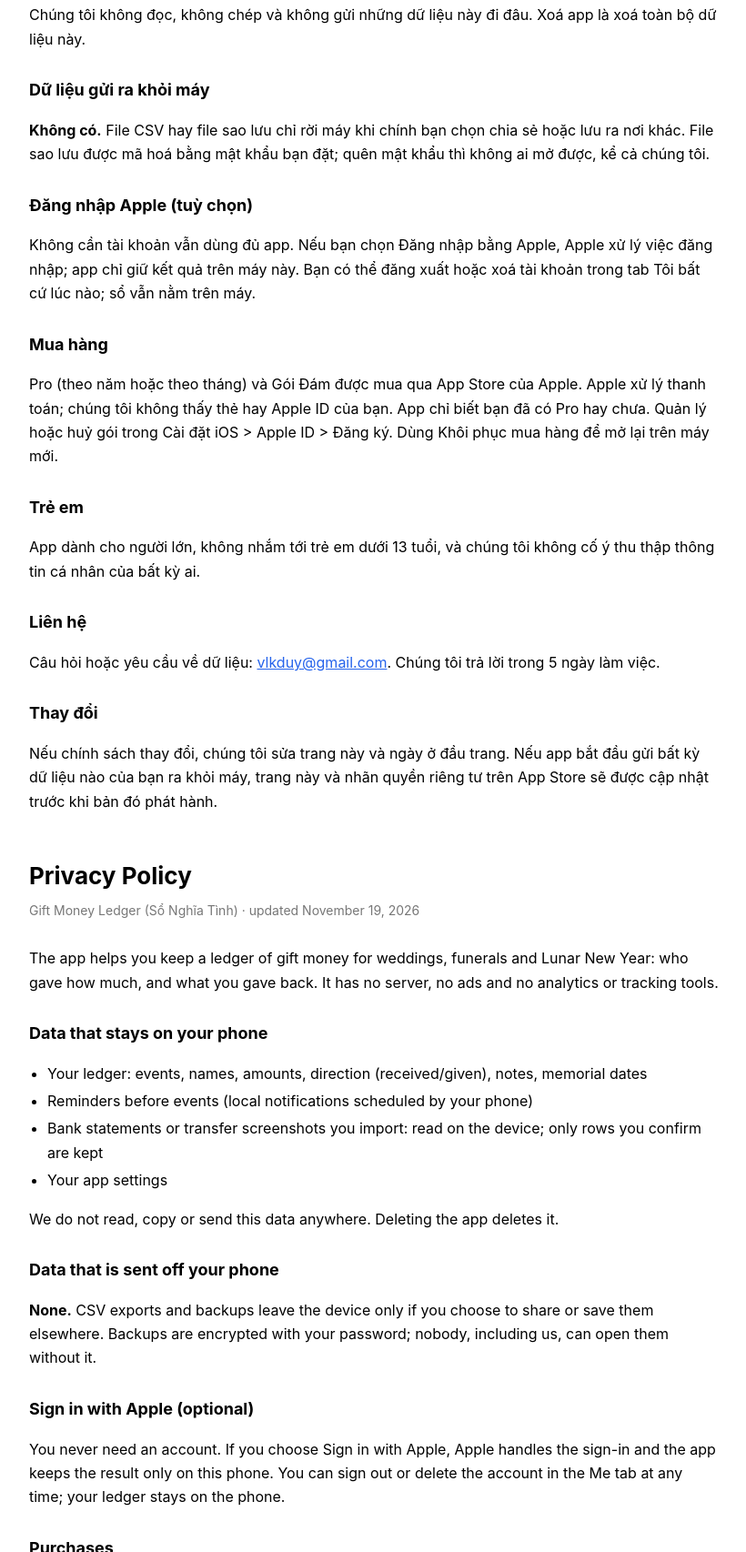
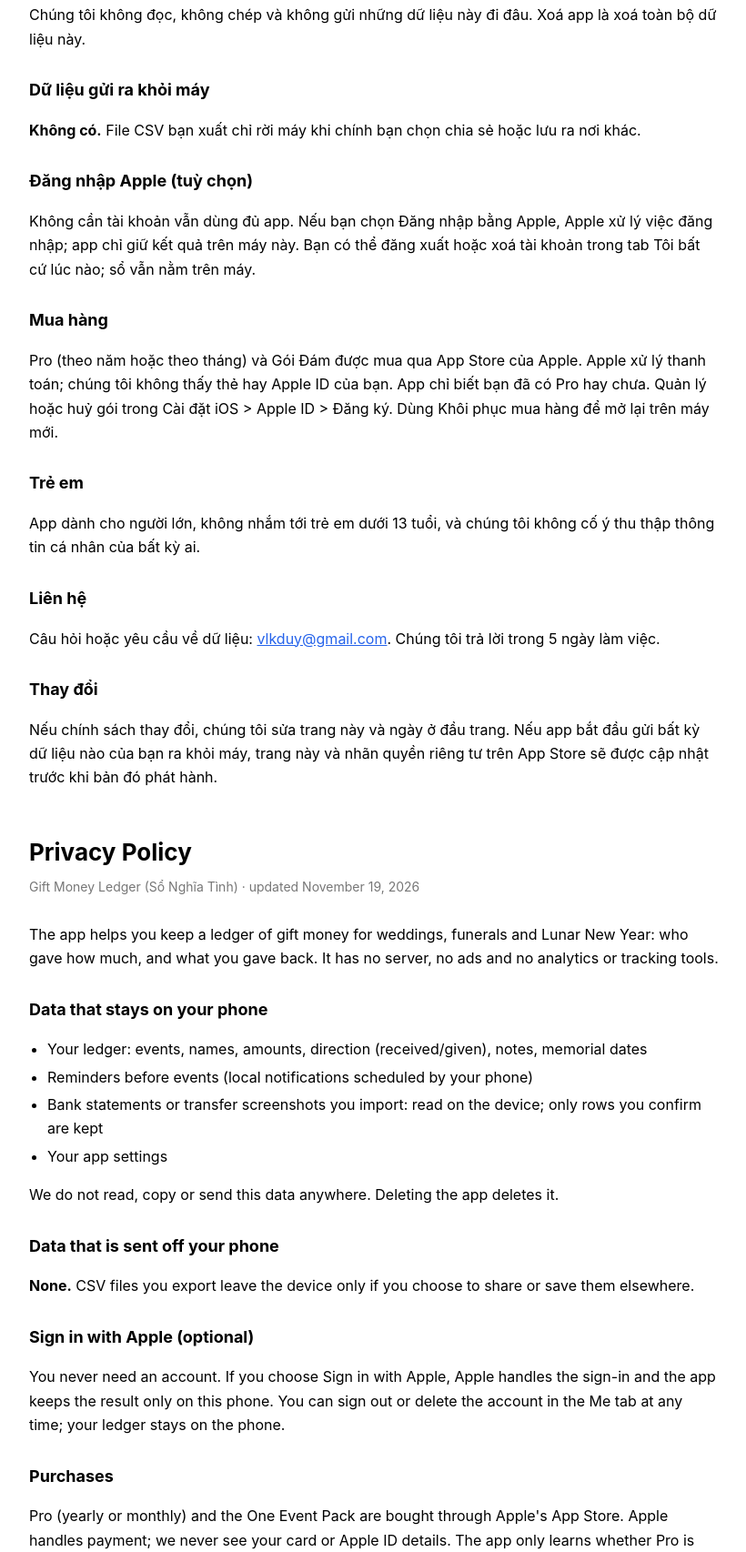
Before and after one commit to NDCLord/app-legal, a plain HTML site: page songhiatinh/privacy.html in a window 1280 px wide. Shown: the part 413-2119 px from the top of the page at 91% size, without its empty margins (228-1048 px from the left). Drawn offline with Linux system fonts and the light colour scheme.

Commit message:
songhiatinh: bo cau sao luu ma hoa (iOS v1 UNSUPPORTED_ON_IOS_V1) - trang phap ly chi noi dung app that

```diff
--- a/songhiatinh/privacy.html
+++ b/songhiatinh/privacy.html
@@ -19,7 +19,7 @@ footer{margin-top:40px;padding-top:16px;border-top:1px solid #8883;color:#777;fo
 <ul><li>Sổ: các đám, tên người, số tiền, chiều nhận/đi, ghi chú, ngày giỗ</li><li>Lịch nhắc trước đám/giỗ (thông báo do chính máy hẹn giờ)</li><li>File sao kê hoặc ảnh chuyển khoản nếu bạn nhập: đọc ngay trên máy, chỉ giữ các dòng bạn xác nhận</li><li>Cài đặt của app</li></ul>
 <p>Chúng tôi không đọc, không chép và không gửi những dữ liệu này đi đâu. Xoá app là xoá toàn bộ dữ liệu này.</p>
 <h2>Dữ liệu gửi ra khỏi máy</h2>
-<p><strong>Không có.</strong> File CSV hay file sao lưu chỉ rời máy khi chính bạn chọn chia sẻ hoặc lưu ra nơi khác. File sao lưu được mã hoá bằng mật khẩu bạn đặt; quên mật khẩu thì không ai mở được, kể cả chúng tôi.</p>
+<p><strong>Không có.</strong> File CSV bạn xuất chỉ rời máy khi chính bạn chọn chia sẻ hoặc lưu ra nơi khác.</p>
 <h2>Đăng nhập Apple (tuỳ chọn)</h2>
 <p>Không cần tài khoản vẫn dùng đủ app. Nếu bạn chọn Đăng nhập bằng Apple, Apple xử lý việc đăng nhập; app chỉ giữ kết quả trên máy này. Bạn có thể đăng xuất hoặc xoá tài khoản trong tab Tôi bất cứ lúc nào; sổ vẫn nằm trên máy.</p>
 <h2>Mua hàng</h2>
@@ -35,7 +35,7 @@ footer{margin-top:40px;padding-top:16px;border-top:1px solid #8883;color:#777;fo
 <ul><li>Your ledger: events, names, amounts, direction (received/given), notes, memorial dates</li><li>Reminders before events (local notifications scheduled by your phone)</li><li>Bank statements or transfer screenshots you import: read on the device; only rows you confirm are kept</li><li>Your app settings</li></ul>
 <p>We do not read, copy or send this data anywhere. Deleting the app deletes it.</p>
 <h2>Data that is sent off your phone</h2>
-<p><strong>None.</strong> CSV exports and backups leave the device only if you choose to share or save them elsewhere. Backups are encrypted with your password; nobody, including us, can open them without it.</p>
+<p><strong>None.</strong> CSV files you export leave the device only if you choose to share or save them elsewhere.</p>
 <h2>Sign in with Apple (optional)</h2>
 <p>You never need an account. If you choose Sign in with Apple, Apple handles the sign-in and the app keeps the result only on this phone. You can sign out or delete the account in the Me tab at any time; your ledger stays on the phone.</p>
 <h2>Purchases</h2>
```
Also changed, not shown: songhiatinh/support.html (+2 -2 lines).
